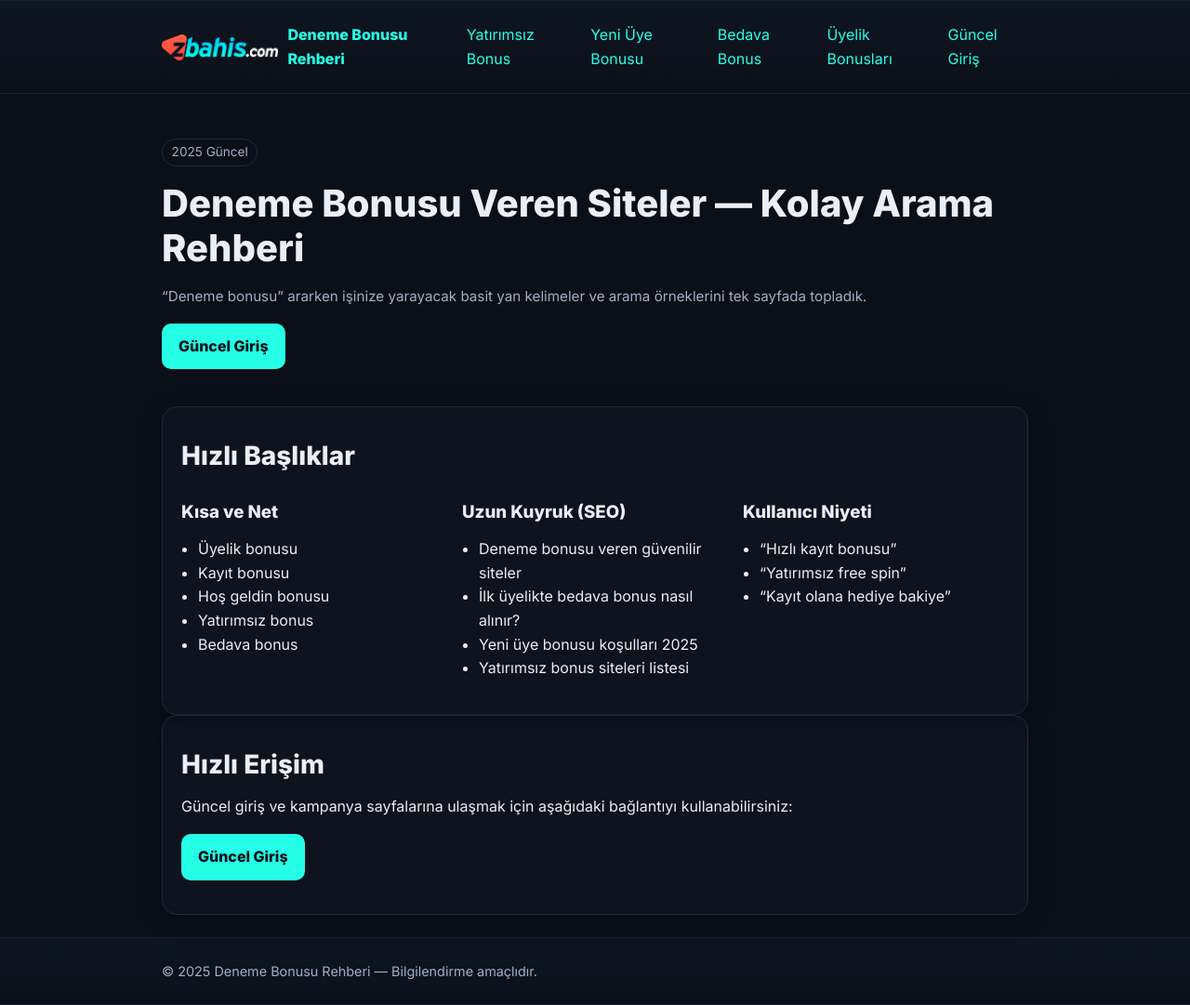
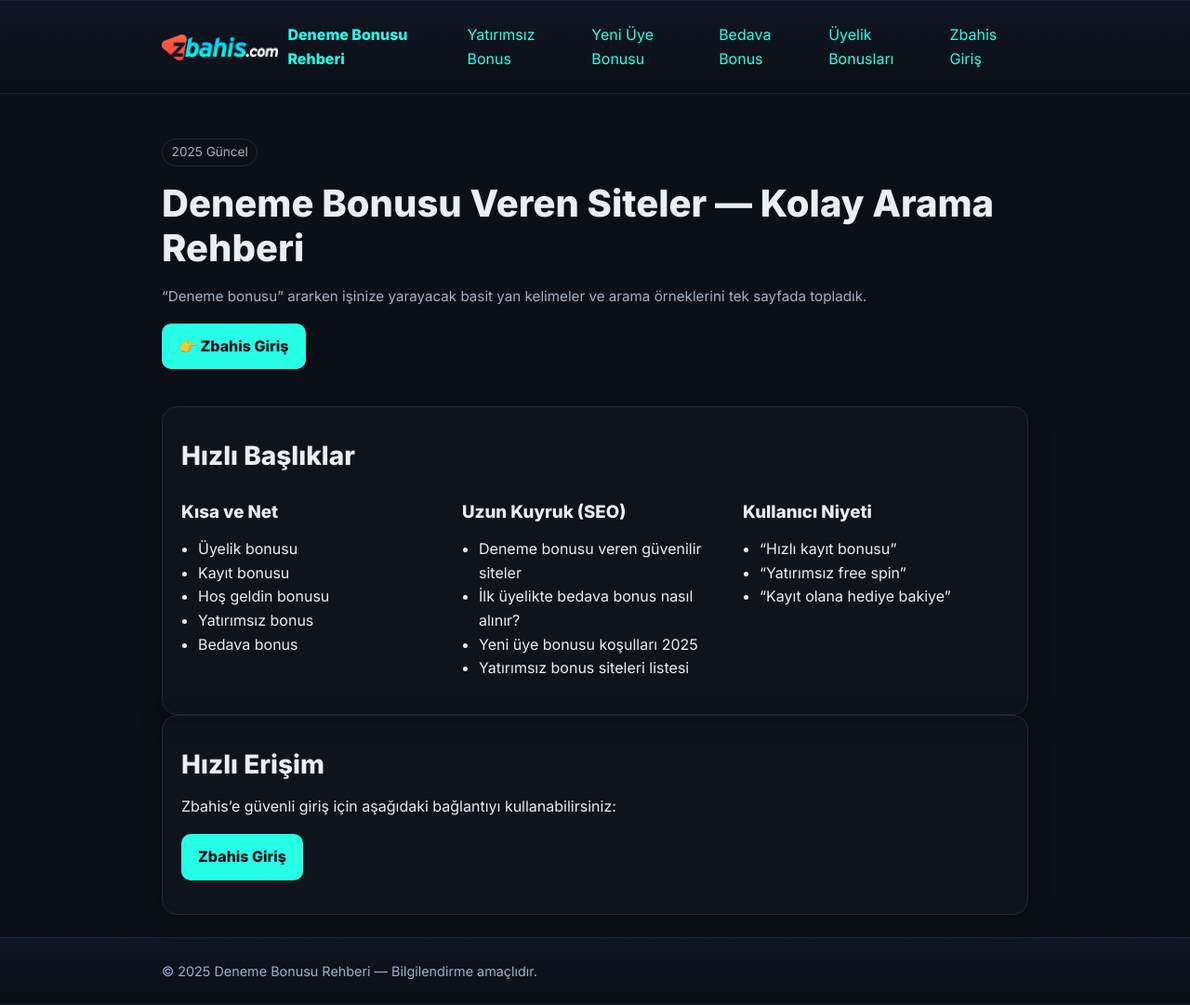
Before and after one commit to tgC3ren1/denemebonusuverensitelerr, a plain HTML site: page index.html in a window 1280 px wide. Shown: the whole page at 93% size. Drawn offline with Linux system fonts and the light colour scheme.

Commit message:
index.html

```diff
--- a/index.html
+++ b/index.html
@@ -3,9 +3,8 @@
 <head>
   <meta charset="utf-8">
   <meta name="viewport" content="width=device-width, initial-scale=1">
-  <title>Deneme Bonusu Veren Siteler | 2025 Güncel Rehber</title>
-  <meta name="description" content="Deneme bonusu, yatırımsız bonus, yeni üye ve bedava bonus arayanlar için kısa ve anlaşılır rehber. Örnek aramalar ve ipuçları.">
-  <link rel="canonical" href="https://tgc3ren1.github.io/denemebonusuverensiteler/">
+  <title>Deneme Bonusu Veren Siteler (Güncel Rehber)</title>
+  <meta name="description" content="Deneme bonusu yan kelimeleri ve arama örnekleri. Zbahis giriş linki için tıklayın.">
   <link href="https://fonts.googleapis.com/css2?family=Inter:wght@400;600;800&display=swap" rel="stylesheet">
   <link rel="stylesheet" href="assets/style.css">
 </head>
@@ -15,21 +14,17 @@
 <header>
   <div class="container wrap">
     <div class="logo">
-      <img src="assets/logo.png" alt="Site logosu">
+      <img src="assets/logo.png" alt="Zbahis Logo">
       <a href="./"><strong>Deneme Bonusu Rehberi</strong></a>
     </div>
-
-    <!-- Mobil hamburger -->
-    <label class="hamb" for="nav-toggle" aria-label="Menüyü aç/kapat">☰ Menü</label>
+    <label class="hamb" for="nav-toggle">☰ Menü</label>
     <input id="nav-toggle" type="checkbox" hidden>
-
     <nav>
       <a href="yatirimsiz-bonus.html">Yatırımsız Bonus</a>
       <a href="yeni-uye-bonusu.html">Yeni Üye Bonusu</a>
       <a href="bedava-bonus.html">Bedava Bonus</a>
       <a href="uye-bonuslari.html">Üyelik Bonusları</a>
-      <!-- İstersen markasız dış yönlendirme için bu linki kullan -->
-      <a href="zbahis.html" target="_blank" rel="nofollow noopener">Güncel Giriş</a>
+      <a href="https://cutt.ly/1r0WGK7s" target="_blank" rel="nofollow noopener">Zbahis Giriş</a>
     </nav>
   </div>
 </header>
@@ -39,7 +34,7 @@
   <span class="badge">2025 Güncel</span>
   <h1>Deneme Bonusu Veren Siteler — Kolay Arama Rehberi</h1>
   <p class="meta">“Deneme bonusu” ararken işinize yarayacak basit yan kelimeler ve arama örneklerini tek sayfada topladık.</p>
-    <p><a class="btn" href="zbahis.html" target="_blank" rel="nofollow noopener">Güncel Giriş</a></p>
+  <p><a class="btn" href="https://cutt.ly/1r0WGK7s" target="_blank" rel="nofollow noopener">👉 Zbahis Giriş</a></p>
 </section>
 
 <section class="card">
@@ -77,14 +72,13 @@
 
 <section class="card">
   <h2>Hızlı Erişim</h2>
-    <p>Güncel giriş ve kampanya sayfalarına ulaşmak için aşağıdaki bağlantıyı kullanabilirsiniz:</p>
-    <p><a class="btn" href="zbahis.html" target="_blank" rel="nofollow noopener">Güncel Giriş</a></p>
+  <p>Zbahis’e güvenli giriş için aşağıdaki bağlantıyı kullanabilirsiniz:</p>
+  <p><a class="btn" href="https://cutt.ly/1r0WGK7s" target="_blank" rel="nofollow noopener">Zbahis Giriş</a></p>
 </section>
 </main>
 
 <footer>
   <div class="container">© 2025 Deneme Bonusu Rehberi — Bilgilendirme amaçlıdır.</div>
 </footer>
-
 </body>
 </html>
```
Lines whose indentation alone changed are shown as unchanged.
